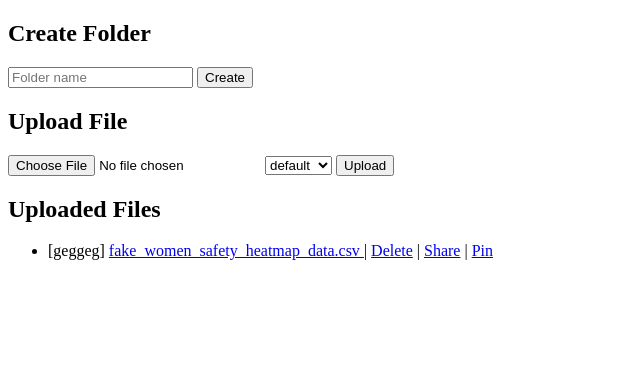
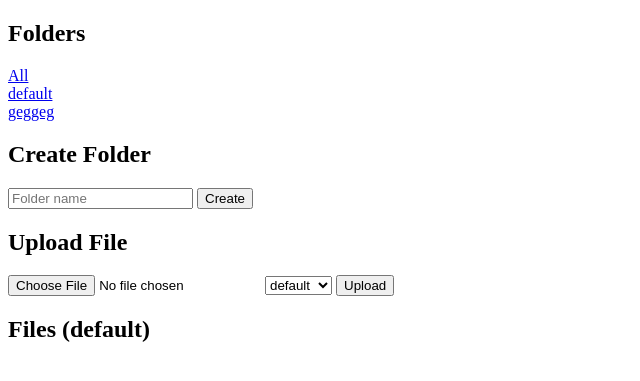
Before and after one commit to Sara-Elena-Saji/cloud_storage_project, a Flask app: page /?folder=default in a window 1280 px wide. Shown: the top 381 px of the page, without its empty margins (0-640 px from the left). Run offline with Flask 3, Linux system fonts and the light colour scheme.

Commit message:
Added folder filtering and navigation system

```diff
--- a/app.py
+++ b/app.py
@@ -29,6 +29,8 @@ def home():
     files_data = data["files"]
     folders = data["folders"]
 
+    selected_folder = request.args.get("folder", "all")
+
     if request.method == "POST":
         file = request.files["file"]
         folder = request.form.get("folder", "default")
@@ -50,9 +52,19 @@ def home():
 
             save_files(data)
 
+    # ⭐ sort pinned first
     files_data = sorted(files_data, key=lambda x: x.get("pinned", False), reverse=True)
 
-    return render_template("index.html", files=files_data, folders=folders)
+    # 📁 FILTER LOGIC
+    if selected_folder != "all":
+        files_data = [f for f in files_data if f.get("folder") == selected_folder]
+
+    return render_template(
+        "index.html",
+        files=files_data,
+        folders=folders,
+        selected_folder=selected_folder
+    )
 
 
 @app.route("/download/<filename>")
--- a/templates/index.html
+++ b/templates/index.html
@@ -4,6 +4,14 @@
     <title>Cloud Storage</title>
 </head>
 <body>
+
+    <h2>Folders</h2>
+
+    <a href="/">All</a><br>
+
+    {% for folder in folders %}
+        <a href="/?folder={{ folder }}">{{ folder }}</a><br>
+    {% endfor %}
 
     <h2>Create Folder</h2>
 
@@ -26,13 +34,11 @@
         <button type="submit">Upload</button>
     </form>
 
-    <h2>Uploaded Files</h2>
+    <h2>Files ({{ selected_folder }})</h2>
 
     <ul>
         {% for file in files %}
             <li>
-                [{{ file.folder }}]
-
                 {% if file.pinned %}
                     ⭐
                 {% endif %}
@@ -40,6 +46,7 @@
                 <a href="/download/{{ file.stored_name }}">
                     {{ file.original_name }}
                 </a>
+                ({{ file.folder }})
                 |
                 <a href="/delete/{{ file.stored_name }}">Delete</a>
                 |
```
